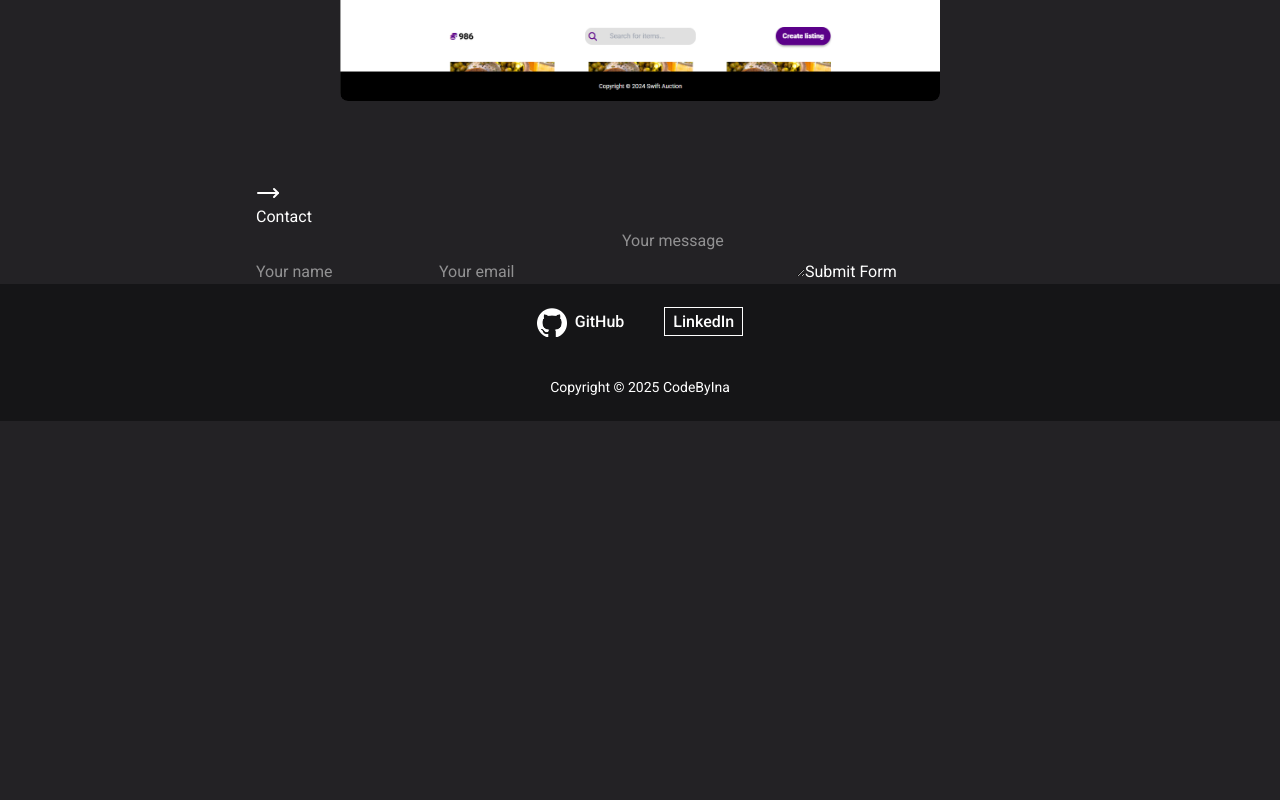
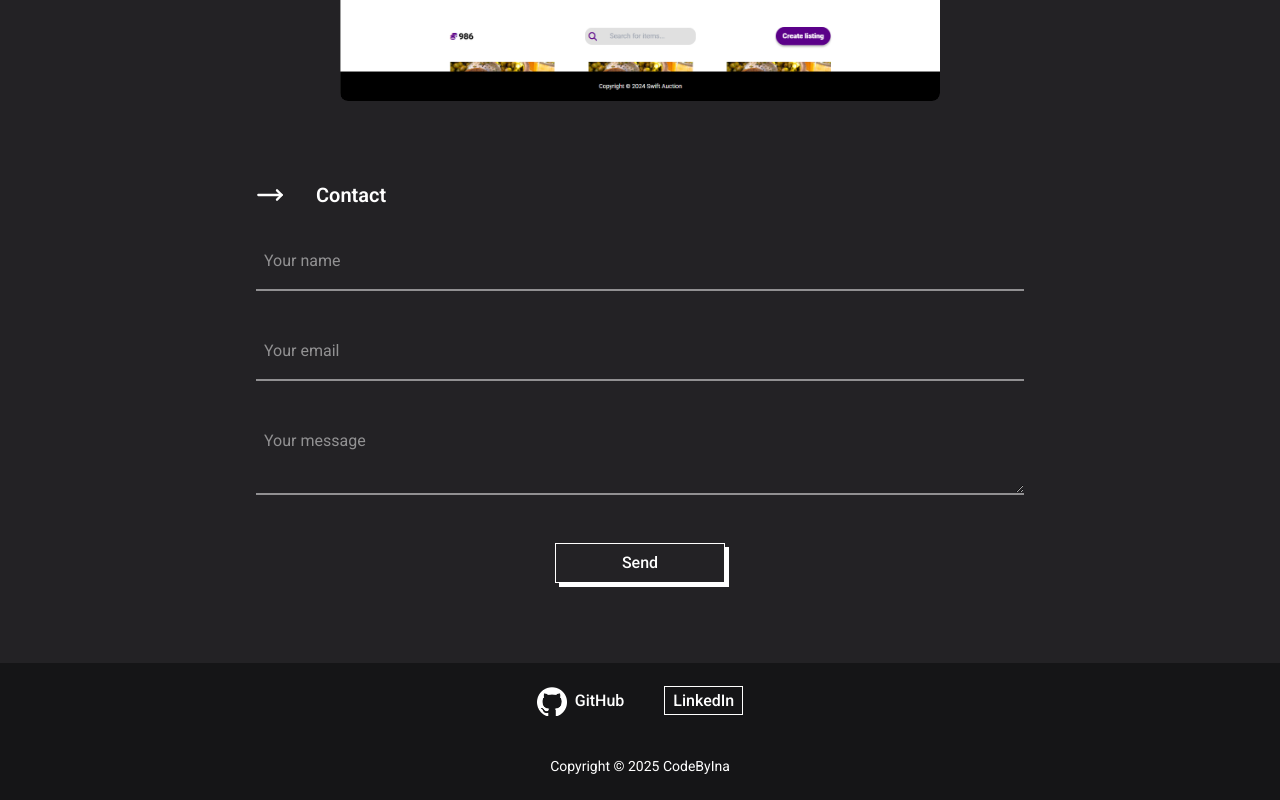
Before and after one commit to Inaelise/portfolio-2, a React (Vite) app: page / in a window 1280 px wide. Shown: the part 1941-2741 px from the top of the page. Before the commit the page ends 2362 px from the top, so only its background shows below. Built offline with nearby package versions, Linux system fonts and the light colour scheme.

Commit message:
Adds styling classes

```diff
--- a/src/components/Contact.jsx
+++ b/src/components/Contact.jsx
@@ -29,16 +29,40 @@ export default function Contact() {
 
   return (
     <>
-      <div>
-        <MoveRight />
-        <h2>Contact</h2>
+      <div className="sections">
+        <MoveRight size={28} />
+        <h2 className="section-h2">Contact</h2>
       </div>
-      <form onSubmit={onSubmit}>
-        <input type="text" name="name" placeholder="Your name" required />
-        <input type="email" name="email" placeholder="Your email" required />
-        <textarea name="message" placeholder="Your message" required></textarea>
+      <form onSubmit={onSubmit} className="flex flex-col gap-12 mt-10 mb-20">
+        <input
+          type="text"
+          name="name"
+          placeholder="Your name"
+          required
+          className="form-input"
+        />
+        <input
+          type="email"
+          name="email"
+          placeholder="Your email"
+          required
+          className="form-input"
+        />
+        <textarea
+          name="message"
+          placeholder="Your message"
+          required
+          className="form-input"
+        ></textarea>
 
-        <button type="submit">Submit Form</button>
+        <button
+          type="submit"
+          className="relative inline-block px-4 py-2 font-medium group w-[170px] cursor-pointer mx-auto"
+        >
+          <span class="absolute inset-0 w-full h-full transition duration-500 ease-out transform translate-x-1 translate-y-1 bg-white group-hover:-translate-x-0 group-hover:-translate-y-0"></span>
+          <span class="absolute inset-0 w-full h-full bg-dark border-1 border-white group-hover:bg-white"></span>
+          <span class="relative text-white group-hover:text-dark">Send</span>
+        </button>
       </form>
       <span>{result}</span>
     </>
```
